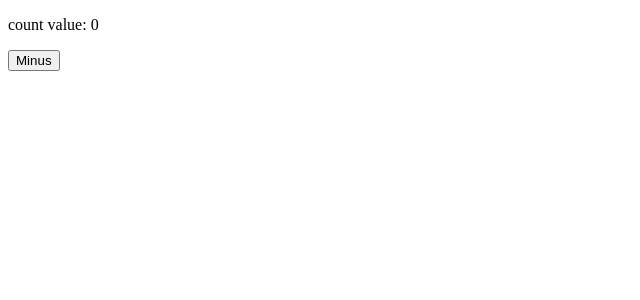
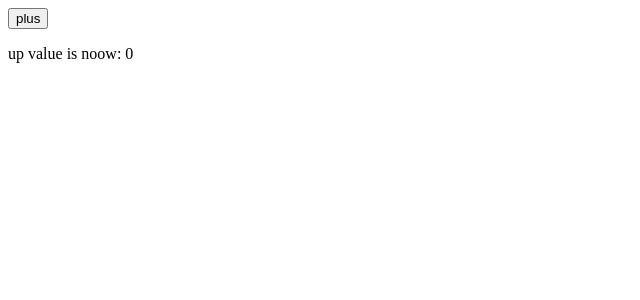
Before and after one commit to thasneem9/fullstackopen, a React (Vite) app in the folder part1/: page / in a window 1280 px wide. Shown: the top 300 px of the page, without its empty margins (0-640 px from the left). Built offline with nearby package versions, Linux system fonts and the light colour scheme.

Commit message:
d)mutating state directly sideeffects

```diff
--- a/part1/src/App.jsx
+++ b/part1/src/App.jsx
@@ -1,7 +1,3 @@
-import DecreaseButton from "../components/DecreaseButton"
-import IncreaseButton from "../components/IncreaseButton"
-import ZeroButton from "../components/ZeroButton"
-import Counter from "../components/Counter"
 import { useState } from "react"
 const App = () => {
  const [count,setCount]=useState(
@@ -9,16 +5,21 @@ const App = () => {
   up:0,
   down:0
  }
+
 )
+ const handlePlus=()=>{
+  count['up']+=1
+  console.log(count)
 
+   setCount(count)
+  console.log("afterSetCount: ",count)
+
+ }
   return (
     <>
-    <p>count value: {count['down']}</p>
-
-      <button onClick={()=>  setCount({up:0,down:count['down']-1})}>Minus</button>
-
+       <button onClick={handlePlus}>plus</button>
+       <p>up value is noow: {count['up']}</p>
     </>
   )
 }
-
 export default App
```
